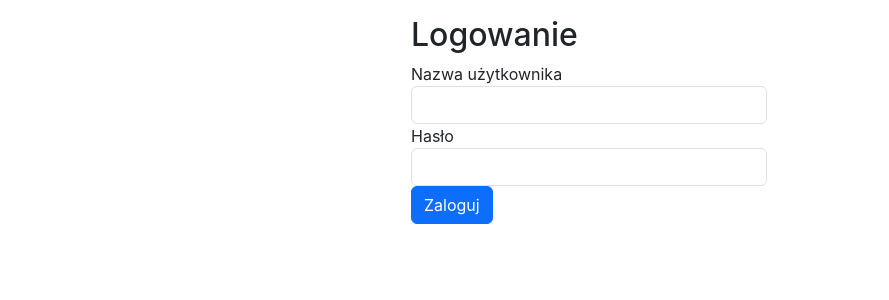
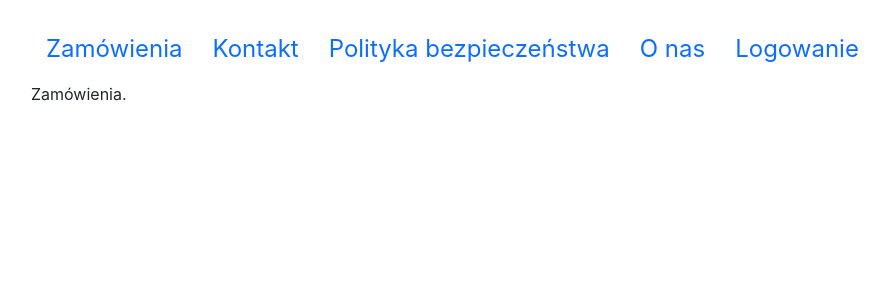
Before and after one commit to lukwac123/react_authentication_routing, a React (Create React App) app: page / in a window 1280 px wide. Shown: the top 300 px of the page, without its empty margins (51-940 px from the left). Built offline with nearby package versions, Linux system fonts and the light colour scheme.

Commit message:
Utowrznie menu oraz podstron

```diff
--- a/package.json
+++ b/package.json
@@ -8,10 +8,12 @@
     "@testing-library/react": "^16.3.0",
     "@testing-library/user-event": "^13.5.0",
     "axios": "^1.11.0",
+    "node-sass": "^7.0.3",
     "react": "^19.1.1",
     "react-bootstrap": "^2.10.10",
     "react-dom": "^19.1.1",
     "react-redux": "^9.2.0",
+    "react-router-dom": "^7.8.1",
     "react-scripts": "5.0.1",
     "redux": "^5.0.1",
     "redux-thunk": "^3.1.0",
--- a/src/App.js
+++ b/src/App.js
@@ -1,15 +1,24 @@
 import React from "react";
+import { BrowserRouter, Routes, Route } from "react-router-dom";
 import { connect } from "react-redux";
 import { LoginPage } from "./pages/login/login";
 import { Navigation } from "./partials/navigation/navigation";
 import PropTypes from "prop-types";
 import {Row, Col, Container } from "react-bootstrap"
 
+import { OrdersPage } from "./pages/orders/orders";
+import { LogoutPage } from "./pages/login/logout";
+import { PrivacyPage } from "./pages/privacy/privacy";
+import { AboutPage } from "./pages/about/about";
+import { ContactPage } from "./pages/contact/contact";
+import "./assets/_all.scss";
+
 class App extends React.Component {
   render() {
     const { message, type } = this.props;
     return (
       <div className="mt-3">
+        <BrowserRouter>
           <Container>
             <Row>
               <Col md={12}>
@@ -22,7 +31,16 @@ class App extends React.Component {
               </Col>
             </Row>
           </Container>
-        <LoginPage />
+            <Routes>
+              <Route path="/" element={<OrdersPage />} />
+              <Route path="/login" element={<LoginPage />} />
+              <Route path="/logout" element={<LogoutPage />} />
+              <Route path="/orders" element={<OrdersPage />} />
+              <Route path="/contact" element={<ContactPage />} />
+              <Route path="/about" element={<AboutPage />} />
+              <Route path="/privacy" element={<PrivacyPage />} />
+          </Routes>
+        </BrowserRouter>
       </div>
     );
   }
--- /dev/null
+++ b/src/assets/_all.scss
@@ -0,0 +1 @@
+@import '../components/navigation/navigation.scss';
--- /dev/null
+++ b/src/components/navigation/navigation.js
@@ -0,0 +1,24 @@
+import React from "react";
+import NavigationItem from "../../components/navigation/navigationItem";
+import PropTypes from "prop-types";
+
+const Navigation = props => {
+    let items = [];
+
+    if (props.items !== undefined) {
+        items = props.items.map((item, key) => (
+            <NavigationItem key={key} item={item} />
+        ));
+    }
+    return (
+        <nav className="navigation">
+            <ul className="navigation__elements">{ items }</ul>
+        </nav>
+    );
+};
+
+Navigation.propTypes = {
+    items: PropTypes.array
+};
+
+export { Navigation as NavigationComponent };
--- /dev/null
+++ b/src/components/navigation/navigation.scss
@@ -0,0 +1,25 @@
+.navigation {
+    color: var(--blue-500);
+
+    &__elements {
+        list-style-type: none;
+        margin: 0;
+        padding: 0;
+        overflow: hidden;
+        float: left;
+    }
+
+    &__element {
+        float: left;
+    }
+
+    &__link {
+        display: block;
+        padding: 15px;
+        text-decoration: none;
+        font-size: 1.5rem;
+        &:hover {
+            text-decoration: underline;
+        }
+    }
+}
--- /dev/null
+++ b/src/components/navigation/navigationItem.js
@@ -0,0 +1,19 @@
+import React from "react";
+import { Link } from "react-router-dom";
+import PropTypes from "prop-types";
+
+const NavigationItem = props => {
+    return (
+        <li className="navigation__element">
+            <Link to={props.item.link} className="navigation__link">
+                {props.item.title}
+            </Link>
+        </li>
+    );
+};
+
+NavigationItem.propTypes = {
+    item: PropTypes.object.isRequired
+};
+
+export default NavigationItem;
--- /dev/null
+++ b/src/pages/about/about.js
@@ -0,0 +1,12 @@
+import React from "react";
+import { Row, Col, Container } from "react-bootstrap";
+
+const AboutPage = () => (
+    <Container>
+        <Row>
+            <Col>Strona o nas.</Col>
+        </Row>
+    </Container>
+);
+
+export { AboutPage };
--- /dev/null
+++ b/src/pages/contact/contact.js
@@ -0,0 +1,16 @@
+import React, { Component } from "react";
+import { Row, Col, Container } from "react-bootstrap";
+
+class Contact extends Component {
+    render() {
+        return (
+            <Container>
+                <Row>
+                    <Col>Kontakt</Col>{" "}
+                </Row>
+            </Container>
+        );
+    }
+}
+
+export {Contact as ContactPage };
--- /dev/null
+++ b/src/pages/login/logout.js
@@ -0,0 +1,12 @@
+import React from "react";
+import { Row, Col, Container } from "react-bootstrap";
+
+const LogoutPage = () => (
+    <Container>
+        <Row>
+            <Col>Zamówienia.</Col>
+        </Row>
+    </Container>
+);
+
+export { LogoutPage };
--- /dev/null
+++ b/src/pages/orders/orders.js
@@ -0,0 +1,12 @@
+import React from "react";
+import { Row, Col, Container } from "react-bootstrap";
+
+const OrdersPage = () => (
+    <Container>
+        <Row>
+            <Col>Zamówienia.</Col>
+        </Row>
+    </Container>
+);
+
+export { OrdersPage };
--- /dev/null
+++ b/src/pages/privacy/privacy.js
@@ -0,0 +1,12 @@
+import React from "react";
+import { Row, Col, Container } from "react-bootstrap";
+
+const PrivacyPage = () => (
+    <Container>
+        <Row>
+            <Col>Polityka bezpieczeństwa.</Col>
+        </Row>
+    </Container>
+);
+
+export { PrivacyPage };
--- a/src/partials/navigation/navigation.js
+++ b/src/partials/navigation/navigation.js
@@ -1,15 +1,47 @@
 import React, { Component } from "react";
 import { connect } from "react-redux";
+import { NavigationComponent } from "../../components/navigation/navigation";
 
 const navigation = (props) => {
     let userInfo = "";
     const { isLogged } = props;
-    const user = localStorage.getItem("account");
+    const user = sessionStorage.getItem("account");
 
     if (user && isLogged) {
         userInfo = JSON.parse(JSON.parse(user).config.data).username;
     }
-    return <div>{ isLogged && <h6>Witaj, {userInfo}</h6> }</div>
+
+    const menus = {
+        menuItems: [
+            {
+                title: "Zamówienia",
+                link: "/orders"
+            },
+            {
+                title: "Kontakt",
+                link: "/contact"
+            },
+            {
+                title: "Polityka bezpieczeństwa",
+                link: "/privacy"
+            },
+            {
+                title: "O nas",
+                link: "/about"
+            },
+            {
+                title: "Logowanie",
+                link: "/login"
+            }
+        ]
+    };
+
+    return (
+        <div>
+            <NavigationComponent items={menus.menuItems} />
+            {isLogged && <h6>Witaj, {userInfo}</h6>}
+        </div>
+    );
 }
 
 function mapStateToProps(state) {
```
Also changed, not shown: 1 other file (tests, documents, lock files or other folders). Lines whose indentation alone changed are shown as unchanged.
